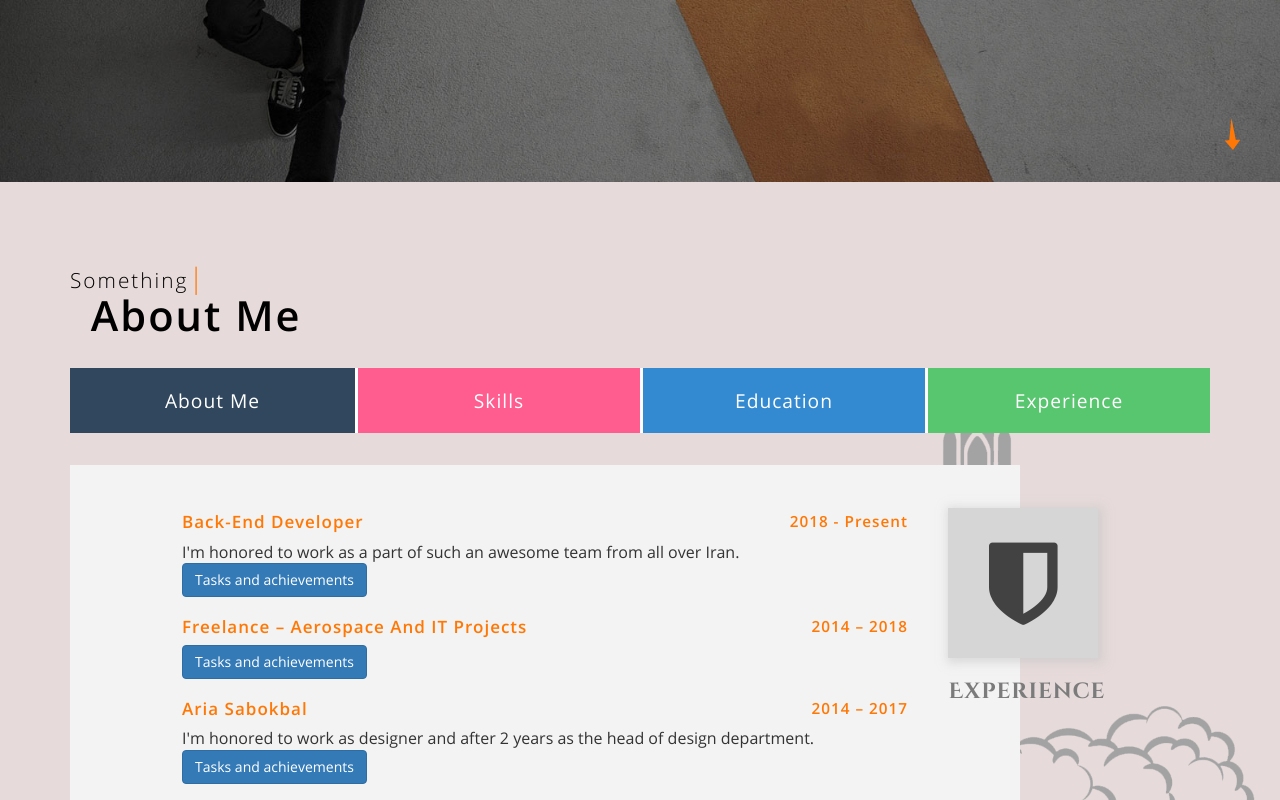
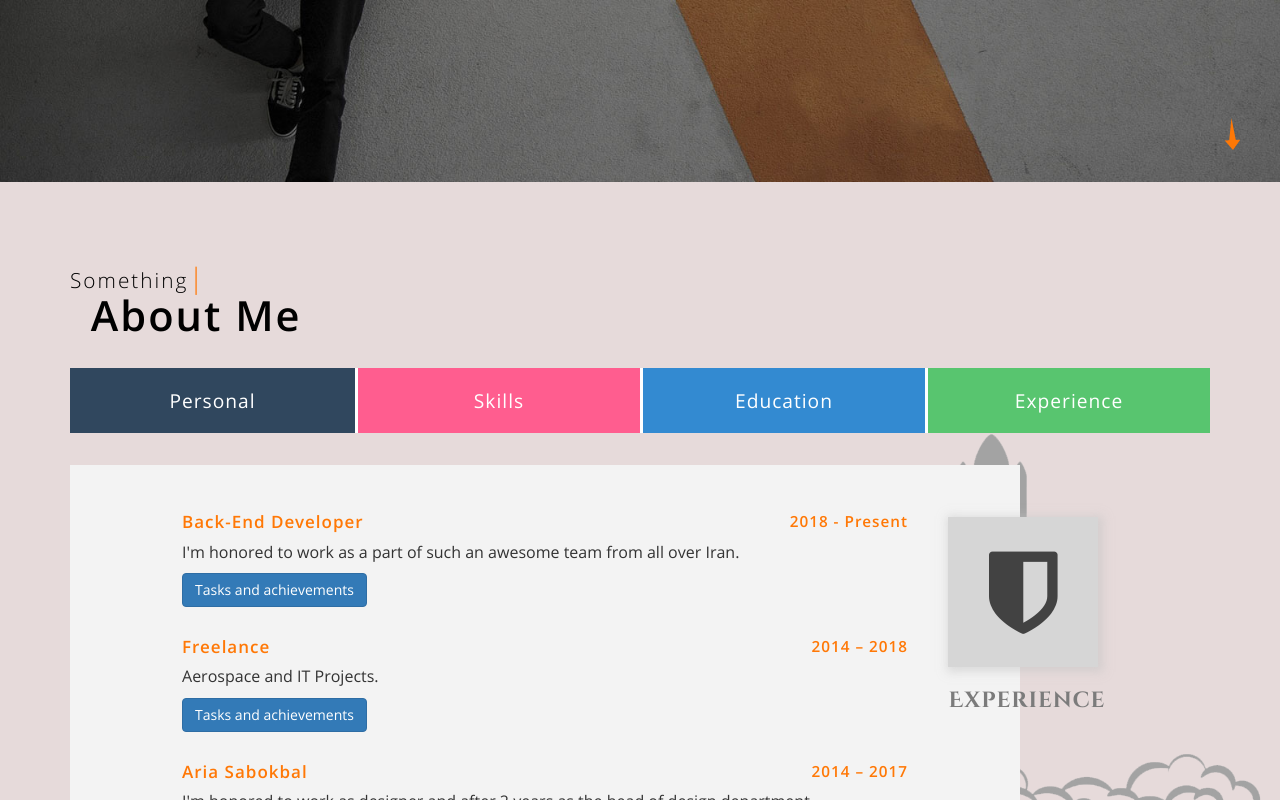
Before and after one commit to KevinMKM/KevinMKM, a plain HTML site: page index.html in a window 1280 px wide. Both pictures are taken after a click on the tab "Experience". Shown: the part 468-1268 px from the top of the page. Drawn offline with Linux system fonts and the light colour scheme; a web font is replaced by a local one.

Commit message:
Update index.html

```diff
--- a/index.html
+++ b/index.html
@@ -63,7 +63,7 @@
             <div id="horizontalTab">
 
                 <ul class="resp-tabs-list">
-                    <li>About Me</li>
+                    <li>Personal</li>
                     <li>Skills</li>
                     <li>Education</li>
                     <li>Experience</li>
@@ -85,7 +85,7 @@
                             </ul>
                             <div class="pos-grid-agileinfo">
                                 <img src="images/about.jpeg" class="img-responsive" alt="">
-                                <h5>About Me</h5>
+                                <h5>Personal</h5>
                             </div>
                         </div>
                     </div>
@@ -171,7 +171,7 @@
                                 <div class="clearfix "> </div>
                                 <span>I'm honored to work as a part of such an awesome team from all over Iran.</span>
                                 <!-- Button trigger modal -->
-                                <button type="button" class="btn btn-primary" data-toggle="modal" data-target="#exampleModalLong">
+                                <button type="button" class="btn btn-primary button-margin-top" data-toggle="modal" data-target="#exampleModalLong">
                                     Tasks and achievements
                                 </button>
 
@@ -207,10 +207,11 @@
                                 </div>
                             </div>
                             <div class="about-info-w3-agileits  mid-bar-agileits-w3layouts">
-                                <h6>Freelance – Aerospace and IT Projects<span>2014 – 2018</span></h6>
+                                <h6>Freelance<span>2014 – 2018</span></h6>
                                 <div class="clearfix "> </div>
+                                <span>Aerospace and IT Projects.</span><br>
                                 <!-- Button trigger modal -->
-                                <button type="button" class="btn btn-primary" data-toggle="modal" data-target="#exampleModalLong1">
+                                <button type="button" class="btn btn-primary button-margin-top" data-toggle="modal" data-target="#exampleModalLong1">
                                     Tasks and achievements
                                 </button>
 
@@ -241,7 +242,7 @@
                                 <div class="clearfix "> </div>
                                 <span>I'm honored to work as designer and after 2 years as the head of design department.</span>
                                 <!-- Button trigger modal -->
-                                <button type="button" class="btn btn-primary" data-toggle="modal" data-target="#exampleModalLong2">
+                                <button type="button" class="btn btn-primary button-margin-top" data-toggle="modal" data-target="#exampleModalLong2">
                                     Tasks and achievements
                                 </button>
 
@@ -277,7 +278,7 @@
     </div>
     <div class="free ">
         <div class="container ">
-            <h5 class="sub-hdg-agileits">Back-end developer with over 5 years of experience in a top-notch organization and a creative person with the ability of managing the projects and participate in teamwork. Skilled in .Net (Framework, Core), Entity Framework / Core, C#, OOP, SOLID, Design Patterns, SQL Server, UML Modeling, reporting with “StimulSoft”, making documentation, Familiar with the implementation of human resource processes and very eager to learn new technologies.</h5>
+            <h5 class="sub-hdg-agileits">Back-end developer with over 5 years of experience in .Net. Skilled in .Net, Entity Framework / Core, OOP, SOLID, Design Patterns, SQL Server, StimulSoft, making documentation, very eager to learn new technologies.</h5>
             <div class="botton ">
                 <a href="mailto:MKM.Koorani@outlook.com">Hire Me</a>
             </div>
```
